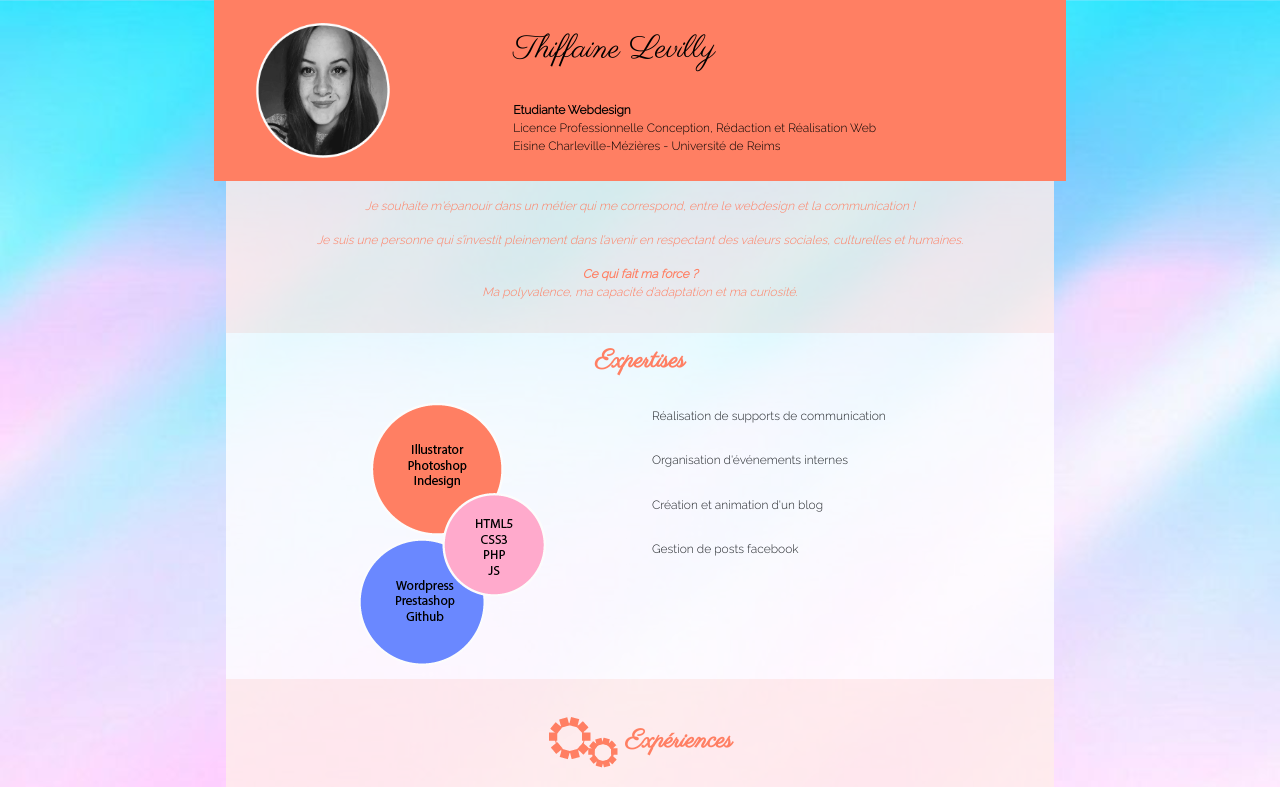
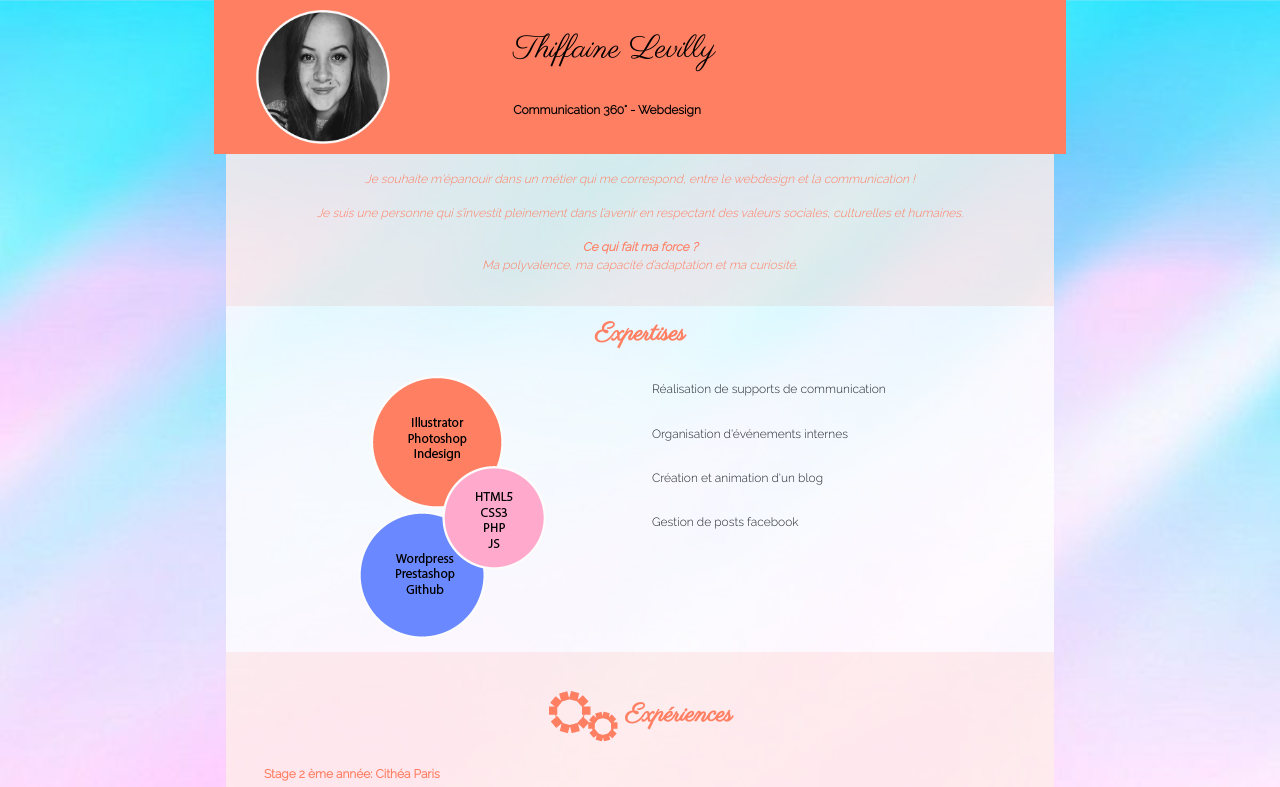
Before and after one commit to thiff812/thiff812.github.io, a plain HTML site: page index.html in a window 1280 px wide. Shown: the top 787 px of the page. Drawn offline with nearby package versions, Linux system fonts and the light colour scheme.

Commit message:
Update index.html

```diff
--- a/index.html
+++ b/index.html
@@ -20,9 +20,8 @@ content="thiffaine levilly étudiante Webdesign">
 		</div>
 		<div class="paragraph-right offset-md-1 col-12 col-md-7">
 			<h1>Thiffaine Levilly</h1>
-			<p id="titre_pres"><span class="titre_para">Etudiante Webdesign </span><br/>
-			Licence Professionnelle Conception, Rédaction et Réalisation Web<br/>
-			Eisine Charleville-Mézières - Université de Reims</p>
+			<p id="titre_pres"><span class="titre_para">Communication 360° - Webdesign </span><br/>
+
 		</div>
 	</header>
 	<section id="profil">
```
